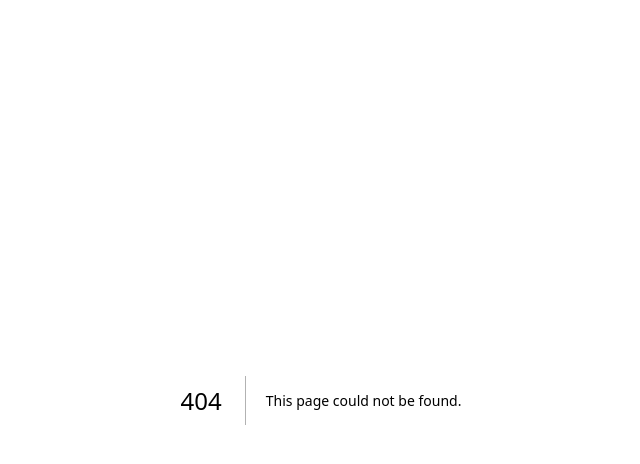
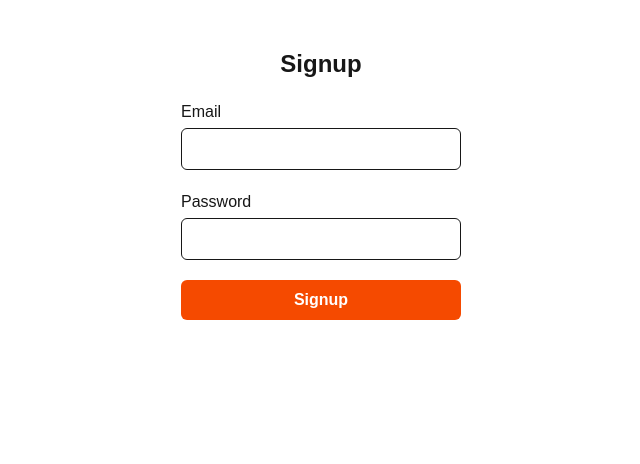
Before and after one commit to matzec42/reddinsights, a Next.js app in the folder reddinsights-app/: page /components/signup in a window 1280 px wide. Before the commit this address had no page. Shown: the top 464 px of the page, without its empty margins (319-959 px from the left). Built offline with nearby package versions, Linux system fonts and the light colour scheme.

Commit message:
Login, signup UI

```diff
--- /dev/null
+++ b/reddinsights-app/src/app/components/AuthForm.tsx
@@ -0,0 +1,50 @@
+"use client"
+
+import { useState, useEffect, FormEvent } from "react";
+
+// typing for form; mode property for re-usability in Login, Signup components
+interface AuthFormProps {
+    mode: "Signup" | "Login",
+    onSubmit: (data: { email: string, password: string }) => void;
+    resetForm?: boolean;
+}
+
+const AuthForm: React.FC<AuthFormProps> = ({ mode, onSubmit, resetForm }) => {
+    // state for email & PW
+    const [email, setEmail] = useState("");
+    const [password, setPassword] = useState("");
+
+    // for
+    useEffect(() => {
+        if (resetForm) {
+            setEmail("");
+            setPassword("");
+        }
+    }, [resetForm]);
+
+    const handleSubmit = (e: FormEvent) => {
+        e.preventDefault();
+        onSubmit({ email, password });
+    }
+
+    return (
+        <div>
+            <form className="space-y-5 w-70" onSubmit={handleSubmit}>
+                <h2 className="font-bold text-center text-2xl mb-5">{mode}</h2>
+                <div className="flex flex-col">
+                    <label className="text-left">Email</label>
+                    <input className="border rounded-md mt-1 p-2 w-full" type="email" value={email} onChange={e => setEmail(e.target.value)} required />
+                </div>
+                <div className="flex flex-col">
+                    <label className="text-left">Password</label>
+                    <input className="border rounded-md mt-1 p-2 w-full" type="password" value={password} onChange={e => setPassword(e.target.value)} required />
+                </div>
+                <button className="w-full py-2 rounded-md text-white font-bold bg-orange-600 hover:bg-orange-400 focus:outline-none focus:ring focus:ring-orange-250" type="submit">
+                    {mode}
+                </button>
+            </form>
+        </div>
+    )
+}
+
+export default AuthForm;
--- /dev/null
+++ b/reddinsights-app/src/app/components/login/page.tsx
@@ -0,0 +1,50 @@
+"use client";
+
+import { useState } from "react";
+import AuthForm  from "../AuthForm"
+
+const Login: React.FunctionComponent = () => {
+    // state --- login message, status
+    const [message, setMessage] = useState("");
+    const [isSuccessful, setIsSuccessful] = useState(false);
+
+    const handleLogin = async (data: { email: string, password: string }) => {
+        const response = await fetch("/api/auth/login", {
+            method: "POST",
+            headers: { "Content-Type": "application/json" },
+            body: JSON.stringify(data),
+        });
+
+        const result = await response.json();
+        setMessage(result.message);
+
+        if (response.status === 200 || response.status === 201) {
+            setIsSuccessful(true);
+            // logic to redirect and/or store session token
+
+        } else {
+            setIsSuccessful(false);
+        }
+    }
+
+    return (
+        <div className="max-w-md mx-auto mt-12">
+            <AuthForm
+                mode={"Login"}
+                onSubmit={handleLogin}
+            />
+
+            { message && (
+                <p
+                    className={`text-center mt-4 ${
+                        isSuccessful ? "text-green-500" : "text-red-500"
+                    } font-medium`}
+                >
+                    {message}
+                </p>
+            )}
+        </div>
+    );
+}
+
+export default Login;
--- /dev/null
+++ b/reddinsights-app/src/app/components/signup/page.tsx
@@ -0,0 +1,66 @@
+"use client"
+
+import { useState } from "react";
+import AuthForm  from "../AuthForm"
+import Link from "next/link";
+
+const Signup: React.FunctionComponent = () => {
+    // state for signup
+    const [message, setMessage] = useState("");
+    const [isSuccessful, setIsSuccessful] = useState(false);
+    const [isSuccess, setIsSuccess] = useState(false);
+
+    const handleSignup = async (data: { email: string, password: string }) => {
+        const response = await fetch("/api/auth/signup", {
+            method: "POST",
+            headers: { "Content-Type": "application/json" },
+            body: JSON.stringify(data),
+        });
+
+        const result = await response.json();
+        setMessage(result.message);
+
+        if (response.status === 200 || response.status === 201) {
+            setIsSuccessful(true);
+            setIsSuccess(true);
+        } else {
+            setIsSuccess(false);
+        }
+    }
+
+    return (
+        <div className="flex flex-col items-center text-center pt-12">
+            <div>
+                { isSuccessful ? (
+                    <>
+                        <p className="text-green-500 text-center text-lg font-semibold">
+                            Welcome!
+                        </p>
+                    </>
+                ) : (
+                    <AuthForm mode="Signup" onSubmit={handleSignup} />
+                )}
+
+                { message && (
+                    <p
+                        className={`text-center mt-4 ${
+                            isSuccess ? "text-green-500" : "text-red-500"
+                        }`}
+                    >
+                        {message}
+                    </p>
+                )}
+
+                {isSuccessful && (
+                    <Link href="../components/login">
+                        <a className="font-bold hover:underline text-gray-700 hover:text-blue-500 transition-colors duration-200">
+                            Back to login
+                        </a>
+                    </Link>
+                )}
+            </div>
+        </div>
+    )
+}
+
+export default Signup
--- a/reddinsights-app/src/app/layout.tsx
+++ b/reddinsights-app/src/app/layout.tsx
@@ -14,7 +14,7 @@ const geistMono = Geist_Mono({
 
 export const metadata: Metadata = {
   title: "Reddinsights",
-  description: "Generated by create next app",
+  description: "An AI-powered analyzer of Reddit threads and subreddits with simple visualizations.",
 };
 
 export default function RootLayout({
--- a/reddinsights-app/src/app/page.tsx
+++ b/reddinsights-app/src/app/page.tsx
@@ -1,9 +1,21 @@
-import Image from "next/image";
+import Login from "./components/login/page"
+import Link from "next/link"
+
+// login page, direct to signup
 
 export default function Home() {
-  console.log('What am I doing here? -- SERVER/CLIENT?');
-
   return (
-    <h1 className="text-3xl">Welcome to Next.js</h1>
+    <div className="flex flex-col items-center text-center pt-12">
+      <h1 className="text-4xl font-bold mb-6">Welcome to Reddinsights!</h1>
+      <Login />
+      <div className="flex items-center w-1/4 my-8">
+                <hr className="flex-grow border-t border-gray-300" />
+                <p className="mx-4 text-gray-500 font-medium">or</p>
+                <hr className="flex-grow border-t border-gray-300" />
+      </div>
+      <Link className="font-bold text-gray-700 hover:underline hover:text-blue-500 transition-colors duration-200"
+            href="/components/signup">Create a new account
+      </Link>
+    </div>
   );
 }
```
Also changed, not shown: reddinsights-app/package.json (+10 -6 lines), reddinsights-app/src/app/api/auth/login/route.ts (added), reddinsights-app/src/app/api/auth/signup/route.ts (added), reddinsights-app/src/app/components/about/page.tsx (added), reddinsights-app/src/app/components/dashboard/page.tsx (added), 1 other file (tests, documents, lock files or other folders).
